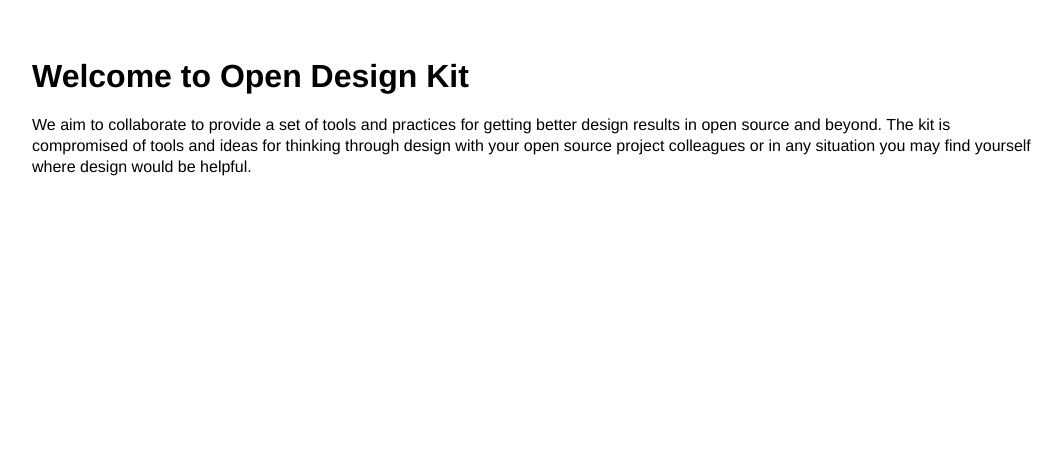
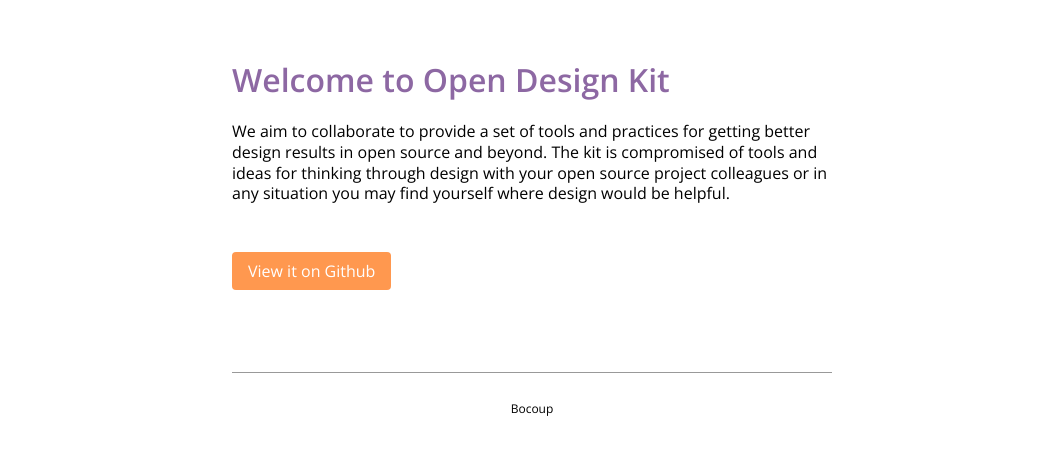
Before and after one commit to open-design-kit/opendesignkit, a Jekyll site: the page built from index.html, in a window 1280 px wide. Shown: the top 455 px of the page, without its empty margins (108-1169 px from the left). Built offline with Jekyll 4.4.1, drawn with Linux system fonts in a browser that asks for light colours.

Commit message:
updating the design and content for a generic page to get us started

```diff
--- a/_layouts/default.html
+++ b/_layouts/default.html
@@ -5,11 +5,15 @@
     <meta http-equiv="X-UA-Compatible" content="chrome=1">
     <title>{{ page.title }} | Open Design Kit</title>
     <link rel="stylesheet" type="text/css" href="/css/styles.css" media="screen">
+    <link href='https://fonts.googleapis.com/css?family=Open+Sans:400,600' rel='stylesheet' type='text/css'>
   </head>
   <body>
       <div class="wrapper">
           <h1 class="hed-a">{{page.title}}</h1>
           {{ content }}
       </div>
+      <footer class="footer">
+          <p class="footer-text">Bocoup</p>
+      </footer>
   </body>
  </html>
--- a/css/styles.css
+++ b/css/styles.css
@@ -1,7 +1,12 @@
 /* Open Design Kit splash page style */
 
+/* Colors
+purple: #8D68A3;
+orange: #FF984F;
+*/
+
 body {
-    font-family: Helvetica, Arial, sans-serif;
+    font-family: 'Open Sans', Helvetica, Arial, sans-serif;
     font-size: 100%;
 }
 
@@ -12,13 +17,36 @@
 }
 
 .wrapper {
-    max-width: 1000px;
+    max-width: 600px;
     margin: 0 auto;
     padding: 50px 0;
 }
 
 .hed-a {
-    font-family: Helvetica, Arial, sans-serif;
+    color: #8D68A3;
     font-size: 2em;
+    font-weight: 600;
     margin: 0 0 20px 0;
 }
+
+.button-link {
+    background-color: #FF984F;
+    border-radius: .25em;
+    color: #fff;
+    display: inline-block;
+    margin: 2em auto;
+    padding: .5em 1em;
+    text-decoration: none;
+}
+
+.footer {
+    border-top: 1px solid #999;
+    max-width: 600px;
+    margin: 0 auto;
+    padding-top: 1em;
+    text-align: center;
+}
+
+.footer-text {
+    font-size: .75em;
+}
--- a/index.html
+++ b/index.html
@@ -4,3 +4,5 @@
 ---
 
 <p>We aim to collaborate to provide a set of tools and practices for getting better design results in open source and beyond. The kit is compromised of tools and ideas for thinking through design with your open source project colleagues or in any situation you may find yourself where design would be helpful.</p>
+
+<a class="button-link" href="https://github.com/bocoup/opendesignkit">View it on Github</a>
```
